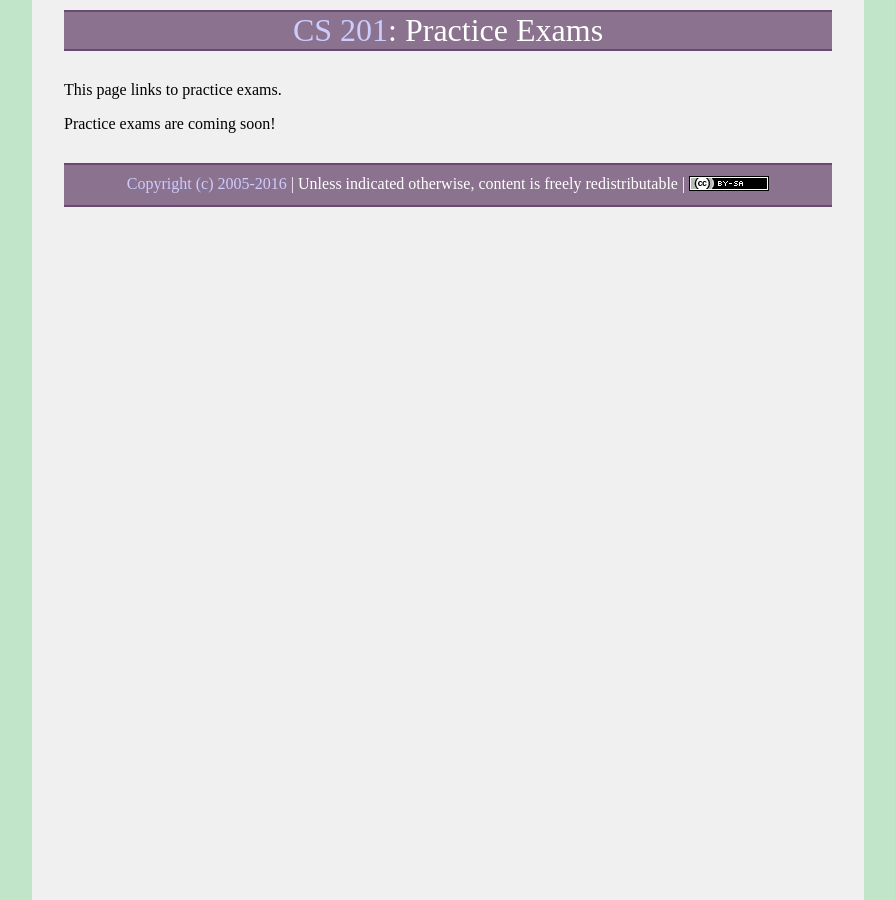
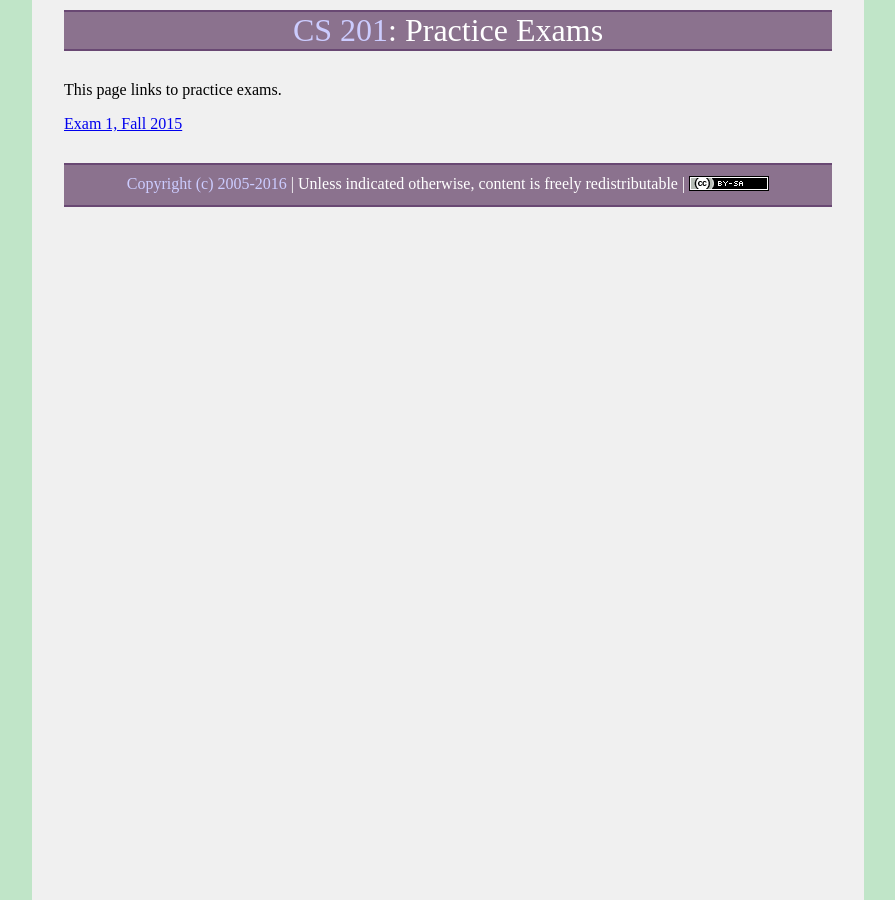
Before and after one commit to ycpcs/cs201-fall2016, a Jekyll site: the page built from practice/index.md, in a window 1280 px wide. Shown: the whole page, without its empty margins (192-1087 px from the left). Built offline with Jekyll 4.4.1, drawn with Linux system fonts in a browser that asks for light colours; some web fonts are replaced.

Commit message:
first practice exam

```diff
--- a/practice/index.md
+++ b/practice/index.md
@@ -5,4 +5,4 @@ title: "Practice Exams"
 
 This page links to practice exams.
 
-Practice exams are coming soon!
+[Exam 1, Fall 2015](cs201-fall2015-exam01.pdf)
```
Also changed, not shown: index.md (+1 -0 lines), 1 other file.
